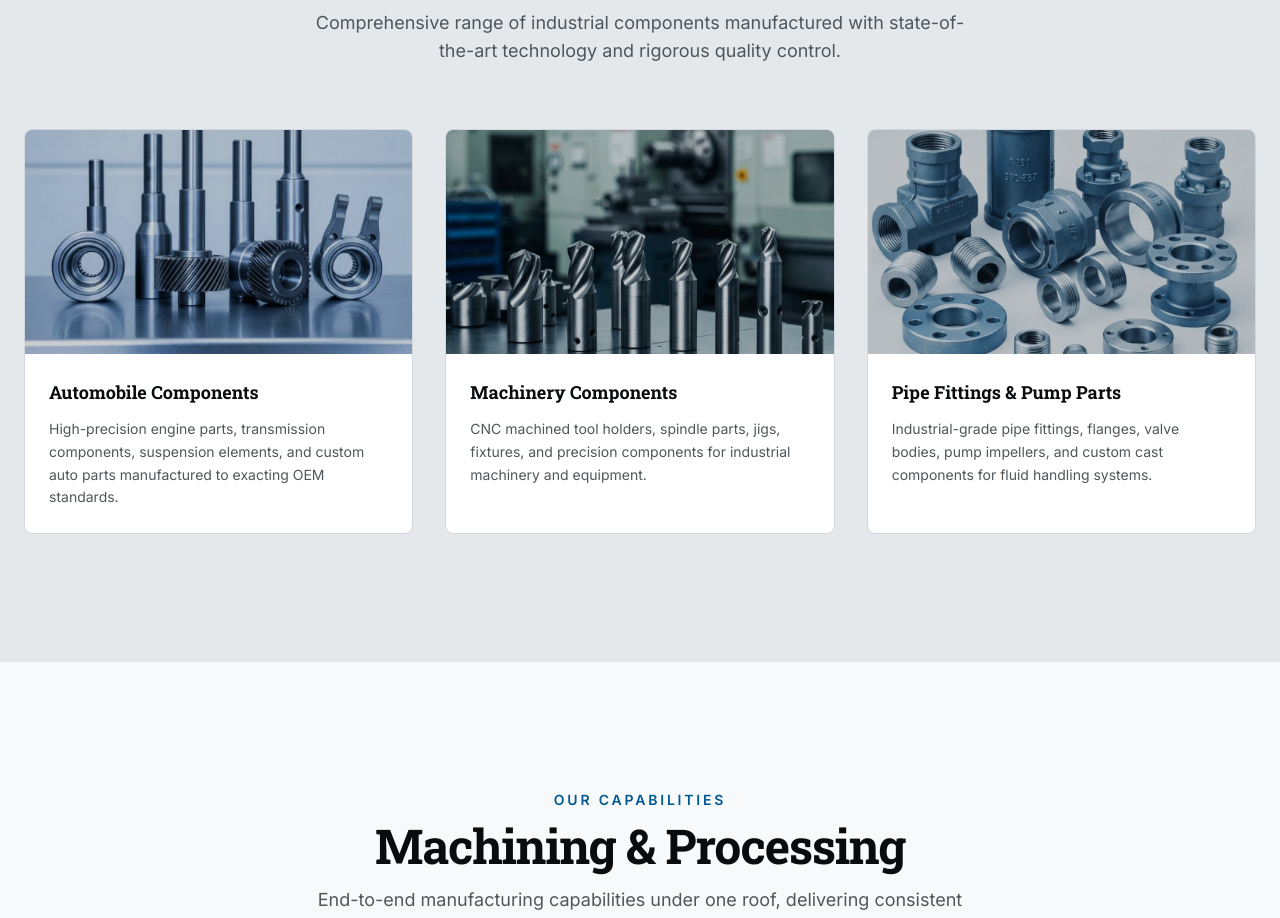
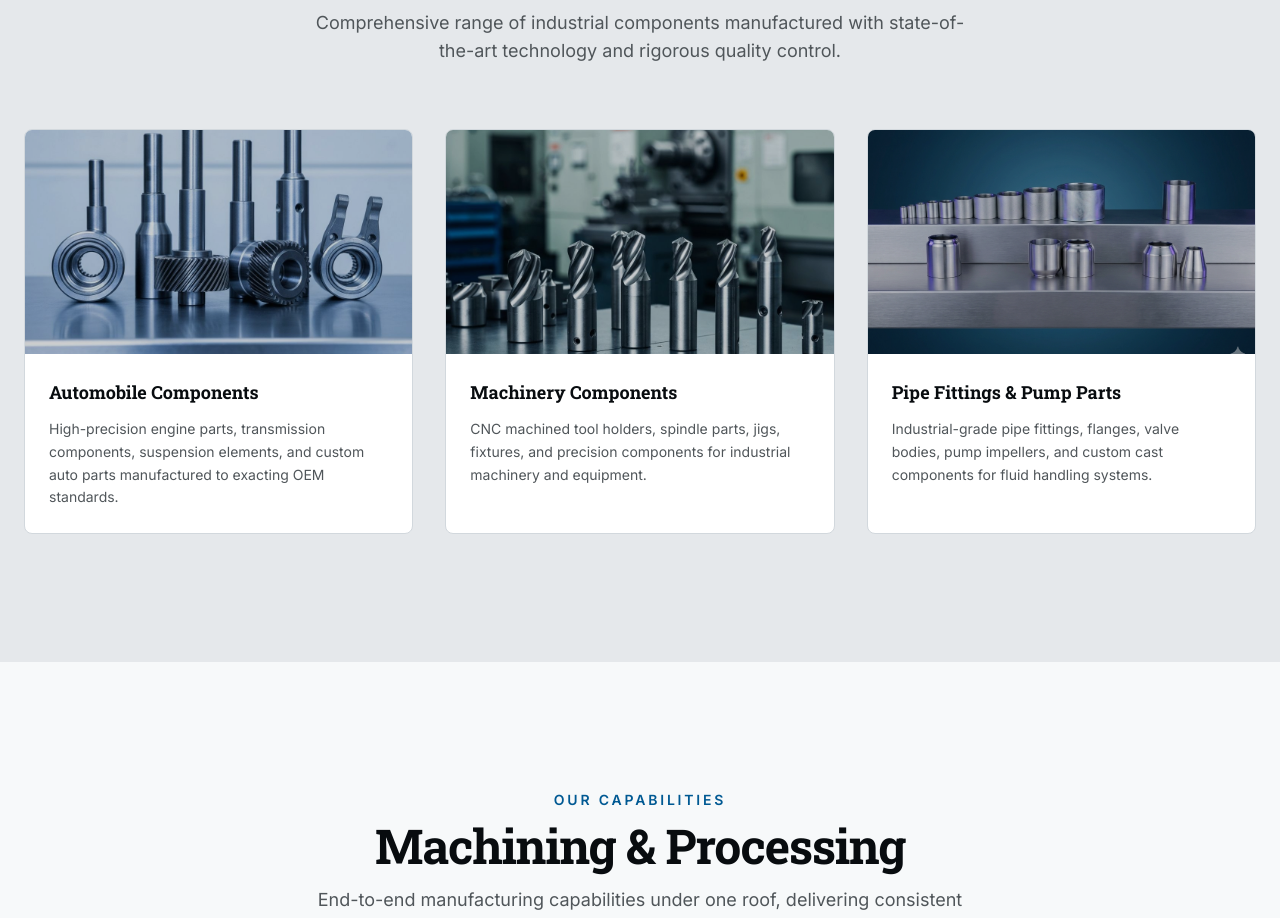
Before and after one commit to Dharm06/BALVI-INDUSTRIAL-CORPORATION-1, a Next.js app: page / in a window 1280 px wide. Shown: the part 1705-2623 px from the top of the page. Built offline with nearby package versions, Linux system fonts and the light colour scheme.

Commit message:
Image Change

```diff
--- a/components/products-section.tsx
+++ b/components/products-section.tsx
@@ -18,7 +18,7 @@ const products = [
     title: "Pipe Fittings & Pump Parts",
     description:
       "Industrial-grade pipe fittings, flanges, valve bodies, pump impellers, and custom cast components for fluid handling systems.",
-    image: "/images/pipe-fittings.jpg",
+    image: "/images/pip-fitting.png",
 
     specifications: [
       "Standard: IS 1239 PT 2 & BS 21:1985",
```
Also changed, not shown: public/images/pip-fitting.png (added).
